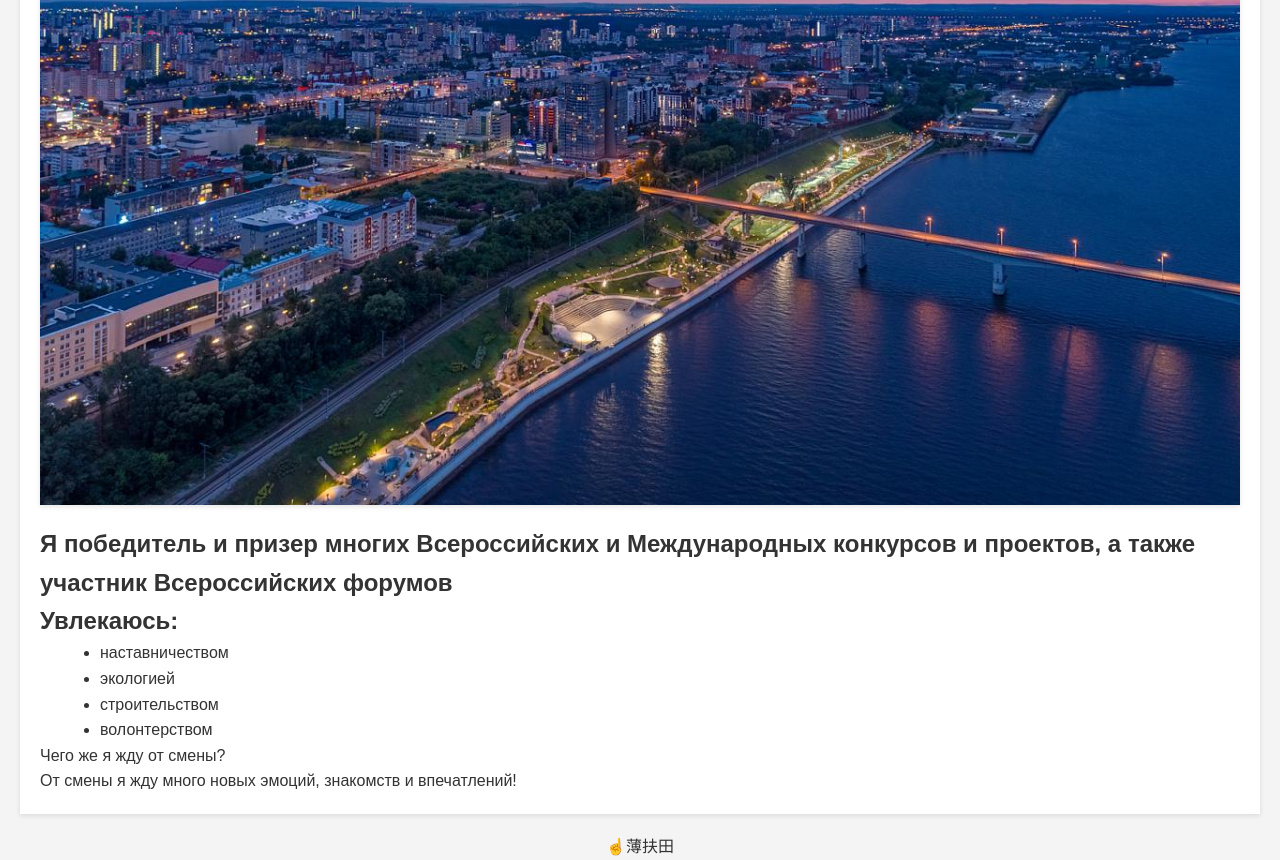
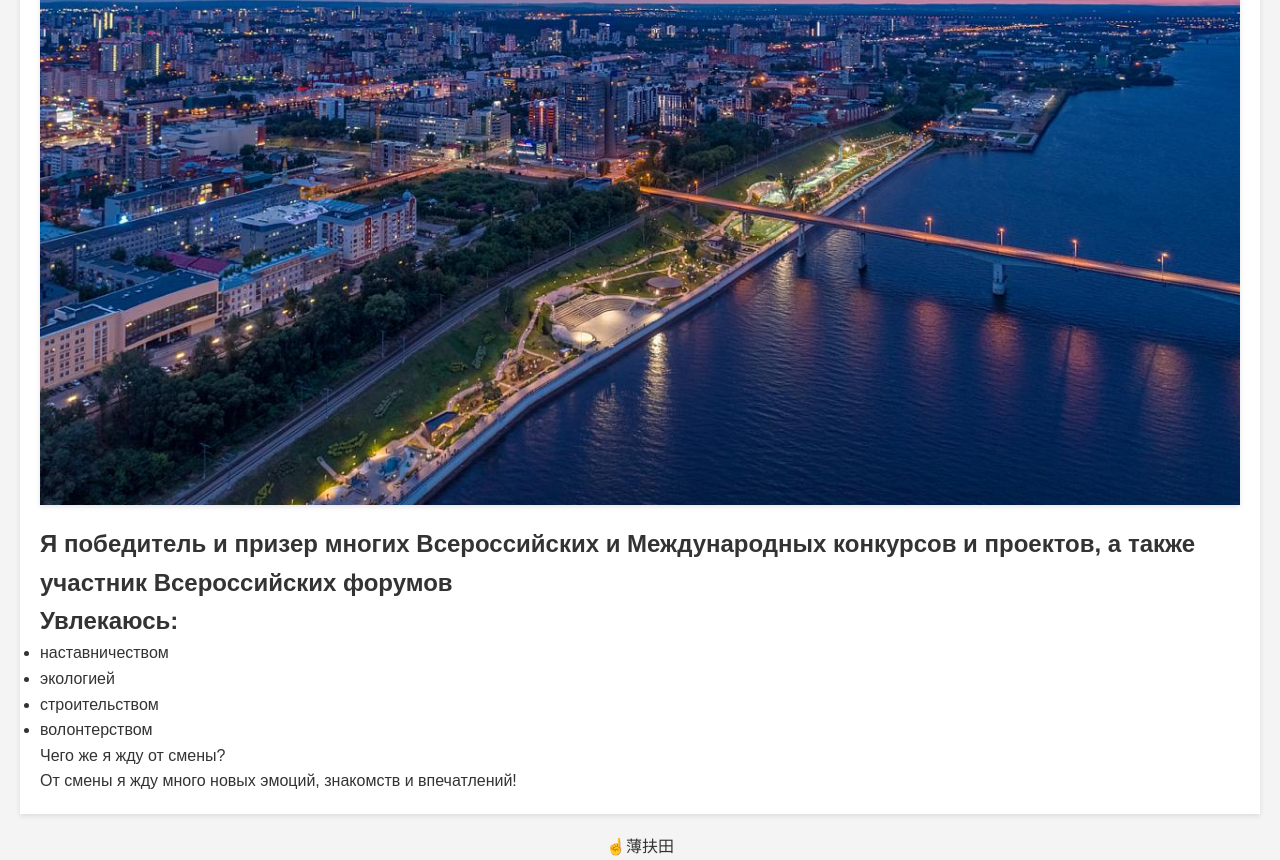
Before and after one commit to Darnickaya/rsfouyhg0worihgpiowh, a plain HTML site: page index.html in a window 1280 px wide. Shown: the part 806-1666 px from the top of the page. Drawn offline with Linux system fonts and the light colour scheme.

Commit message:
Update style.css

```diff
--- a/style.css
+++ b/style.css
@@ -41,7 +41,7 @@
             color: #333;
             font-weight: bold;
         }
-       ul {
-                  margin-left: 40px;
-                  padding-left: 20px;
+       ul.custom-indent {
+            margin-left: 40px;
+            padding-left: 20px;
       }
```
